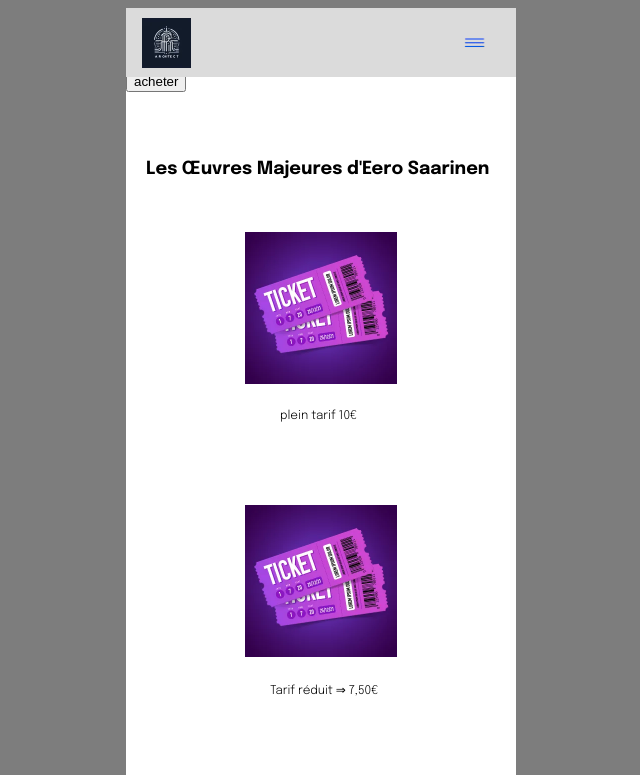
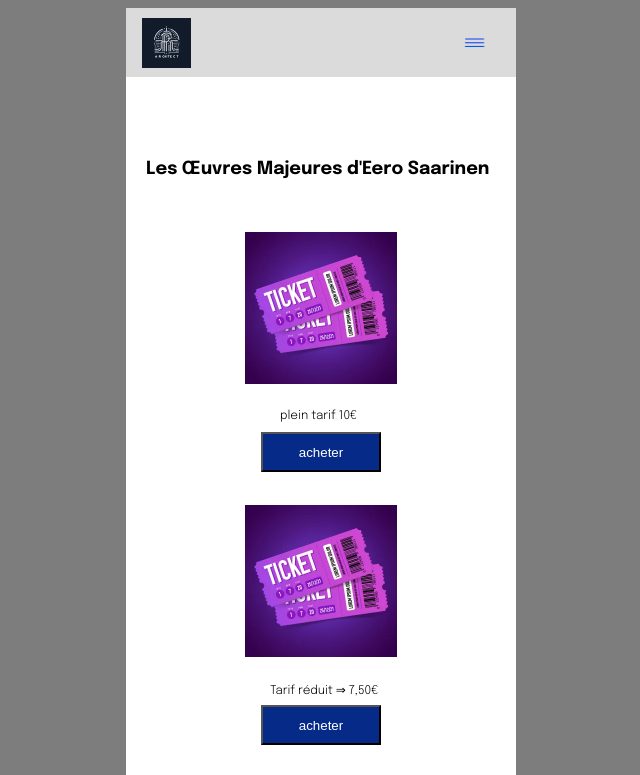
Before and after one commit to MMI-SAE-105/2023-sae-105-BenjaminBisch, a plain HTML site: page Billeterie.html in a window 1280 px wide. Shown: the top 775 px of the page, without its empty margins (327-967 px from the left). Drawn offline with Linux system fonts and the light colour scheme.

Commit message:
css billeterie

```diff
--- a/src/css/style5.css
+++ b/src/css/style5.css
@@ -220,3 +220,52 @@
     font-weight: 300;
     font-size: var(--sm-texte);
   }
+
+  .plein_tarif button {
+    position: absolute;
+    width: 120px;
+    height: 40px;
+    top: 424px;
+    left: 135px;
+    display: flex;
+    justify-content: center;
+    align-items: center;
+    background-color: var(--dark-blue);
+    color:white
+  }
+  .tarif_reduit button {
+    position: absolute;
+    width: 120px;
+    height: 40px;
+    top: 697px;
+    left: 135px;
+    display: flex;
+    justify-content: center;
+    align-items: center;
+    background-color: var(--dark-blue);
+    color:white
+  }
+  .reduction button {
+    position: absolute;
+    width: 120px;
+    height: 40px;
+    top: 970px;
+    left: 135px;
+    display: flex;
+    justify-content: center;
+    align-items: center;
+    background-color: var(--dark-blue);
+    color:white
+  }
+  .pass button {
+    position: absolute;
+    width: 120px;
+    height: 40px;
+    top: 1243px;
+    left: 135px;
+    display: flex;
+    justify-content: center;
+    align-items: center;
+    background-color: var(--dark-blue);
+    color:white
+  }
```
